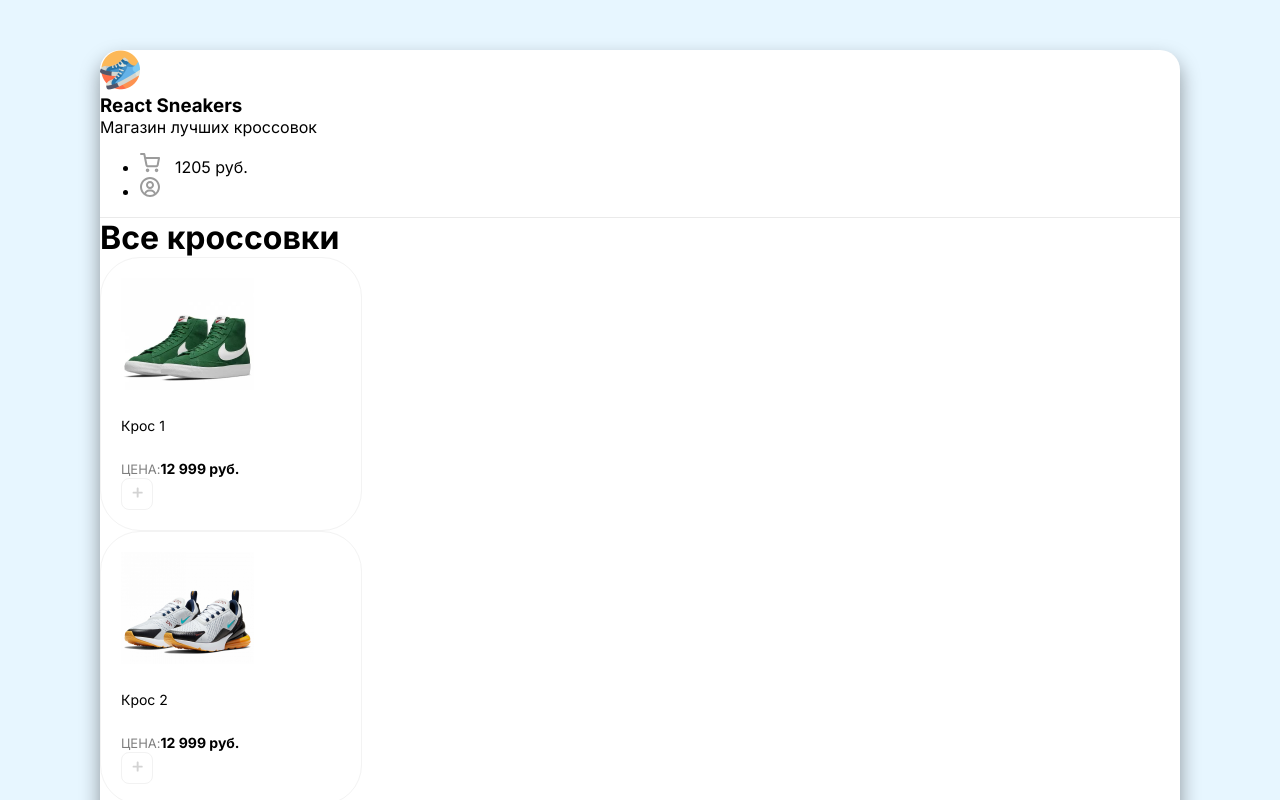
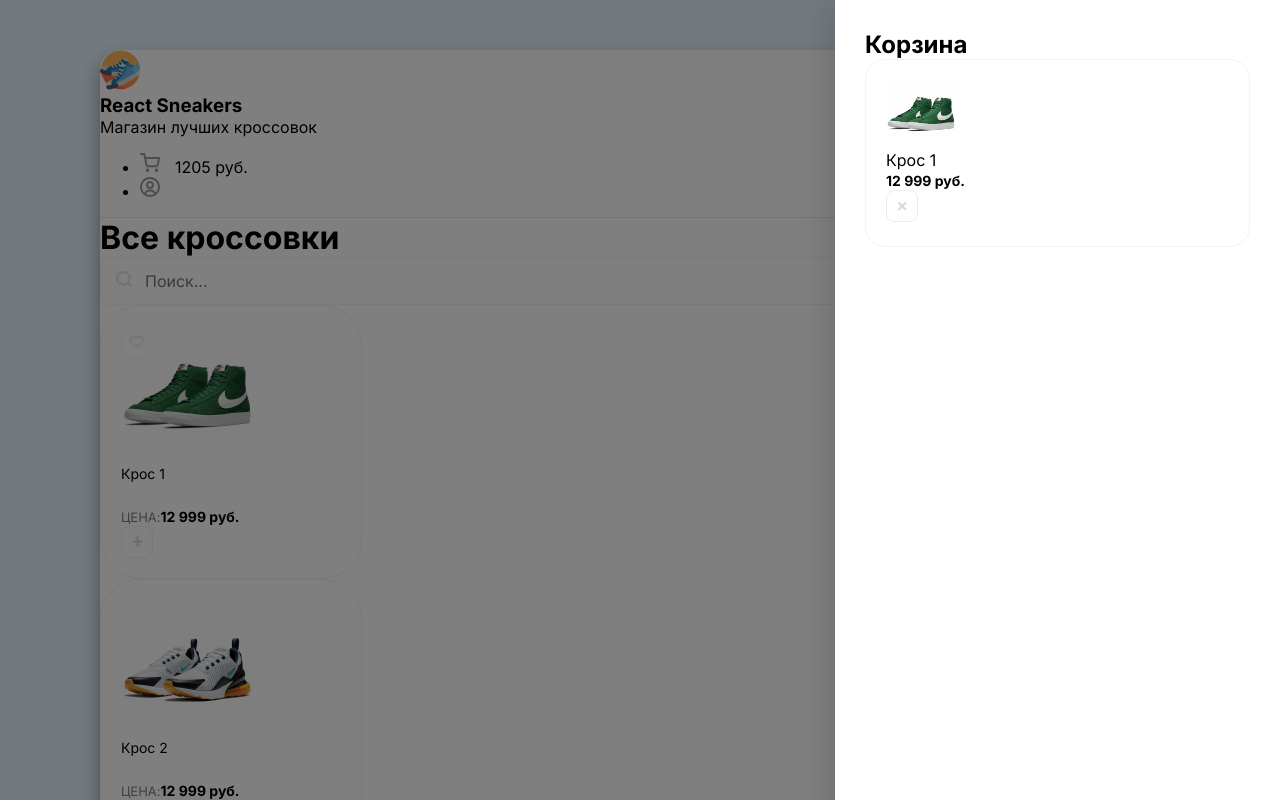
Before and after one commit to AleksandrGubich/ReactSneakers, a React (Create React App) app in the folder react-sneakers/: page / in a window 1280 px wide. Shown: the top 800 px of the page. Built offline with nearby package versions, Linux system fonts and the light colour scheme.

Commit message:
Продолжение вёрстки

```diff
--- a/react-sneakers/src/App.js
+++ b/react-sneakers/src/App.js
@@ -1,6 +1,24 @@
 function App() {
   return (
     <div className="wrapper clear">
+      <div className="overlay">
+        <div className="drawer">
+          <h2>Корзина</h2>
+          <div className="cartItem d-flex align-center">
+            <div
+              style={{ backgroundImage: "url(/img/sneakers/1.jpg)" }}
+              className="cartItemImg"
+            ></div>
+
+            <div className="mr-20 d-flex">
+              <p className="mb-5">Крос 1</p>
+              <b>12 999 руб.</b>
+            </div>
+            <img className="removeBtn" src="/img/btn-remove.svg" alt="Remove" />
+          </div>
+        </div>
+      </div>
+
       <header className="d-flex justify-between align-center p-40">
         <div className="d-flex align-center">
           <img width={40} height={40} src="/img/logo.png" alt="Sneakers" />
@@ -20,9 +38,18 @@ function App() {
         </ul>
       </header>
       <div className="content p-40">
-        <h1 className="mb-40">Все кроссовки</h1>
+        <div className="d-flex align-center mb-40 justify-between">
+          <h1>Все кроссовки</h1>
+          <div className="search-block d-flex">
+            <img src="/img/search.svg" alt="Search" />
+            <input placeholder="Поиск..." />
+          </div>
+        </div>
         <div className="d-flex">
           <div className="card">
+            <div className="favorite">
+              <img src="/img/unliked.svg" alt="Unliked" />
+            </div>
             <img
               width={133}
               height={112}
--- a/react-sneakers/src/index.scss
+++ b/react-sneakers/src/index.scss
@@ -1,3 +1,7 @@
+* {
+  font-family: "Inter", system-ui;
+}
+
 body {
   margin: 0;
   font-family: "Inter", system-ui;
@@ -39,6 +43,17 @@ header {
   width: 220px;
   border-radius: 40px;
   margin-right: 30px;
+  transition: box-shadow 0.2s ease-in-out, transform 0.2s ease-in-out;
+
+  &:hover {
+    box-shadow: 0px 20px 35px rgba(0, 0, 0, 0.06);
+    transform: translateY(-5px);
+  }
+
+  .favorite {
+    position: absolute;
+    cursor: pointer;
+  }
 
   span {
     opacity: 0.5;
@@ -65,3 +80,75 @@ header {
   width: 32px;
   cursor: pointer;
 }
+
+.search-block {
+  border: 1px solid #f3f3f3;
+  border-radius: 10px;
+  padding: 0 15px;
+
+  input {
+    border: 0;
+    padding: 13px;
+    font-size: 16px;
+    width: 200px;
+  }
+}
+
+.overlay {
+  position: absolute;
+  left: 0;
+  top: 0;
+  width: 100%;
+  height: 100%;
+  background: rgba(0, 0, 0, 0.5);
+  z-index: 1;
+}
+
+.drawer {
+  padding: 30px;
+  position: absolute;
+  width: 385px;
+  height: 100%;
+  right: 0;
+  background: #ffffff;
+  box-shadow: -10px 4px 24px rgba(0, 0, 0, 0.1);
+
+  h2 {
+    margin: 0;
+  }
+}
+
+.cartItem {
+  border: 1px solid #f3f3f3;
+  border-radius: 20px;
+  overflow: hidden;
+  padding: 20px;
+
+  .cartItemImg {
+    height: 70px;
+    width: 70px;
+    background-size: contain;
+    background-position: 0 -3px;
+    background-repeat: no-repeat;
+    margin-right: 20px;
+  }
+
+  p {
+    font-size: 16px;
+    margin: 0;
+  }
+
+  b {
+    font-size: 14px;
+  }
+
+  .removeBtn {
+    opacity: 0.5;
+    cursor: pointer;
+    transition: opacity 0.15s ease-in-out;
+
+    &:hover {
+      opacity: 1;
+    }
+  }
+}
```
